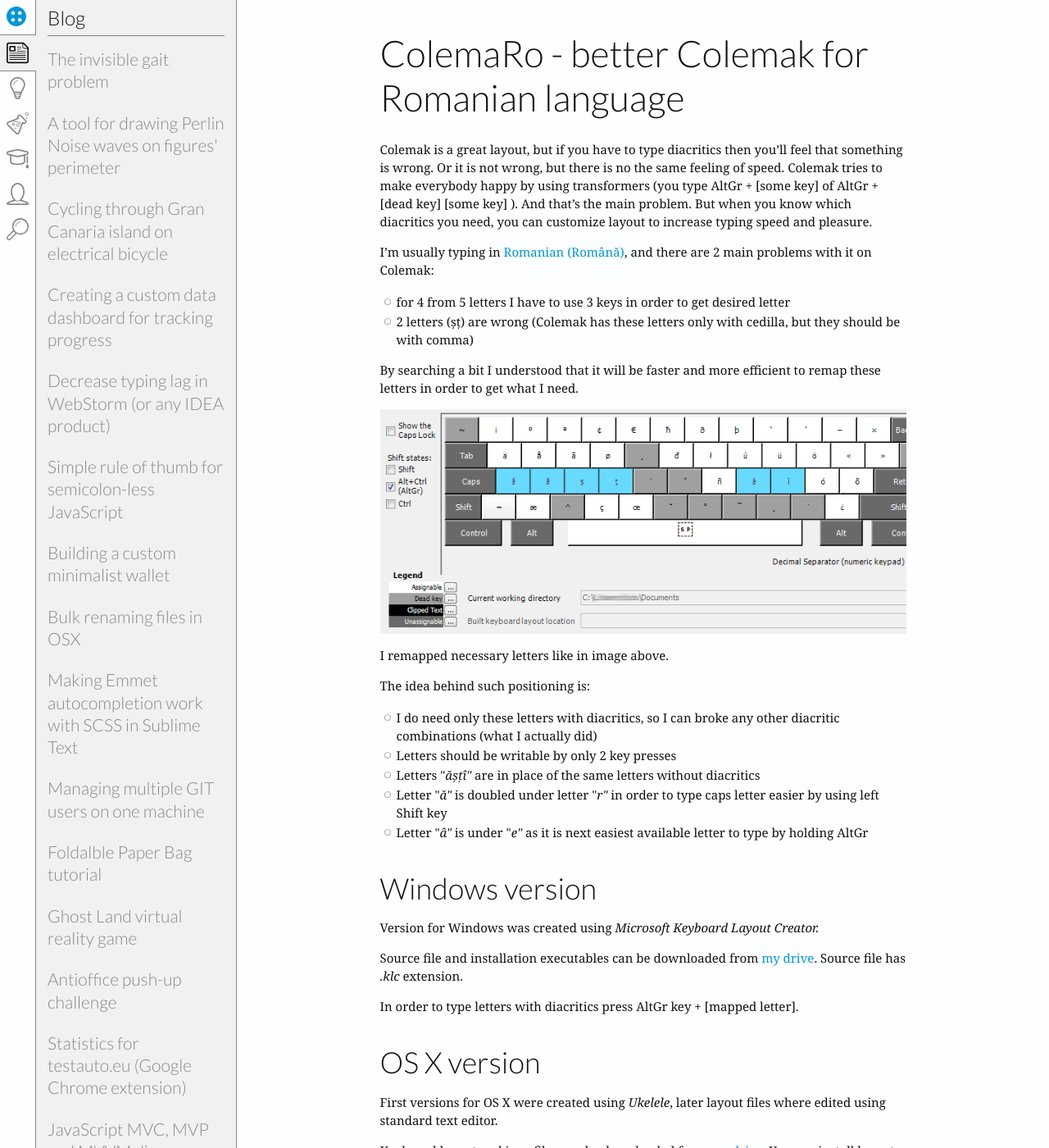
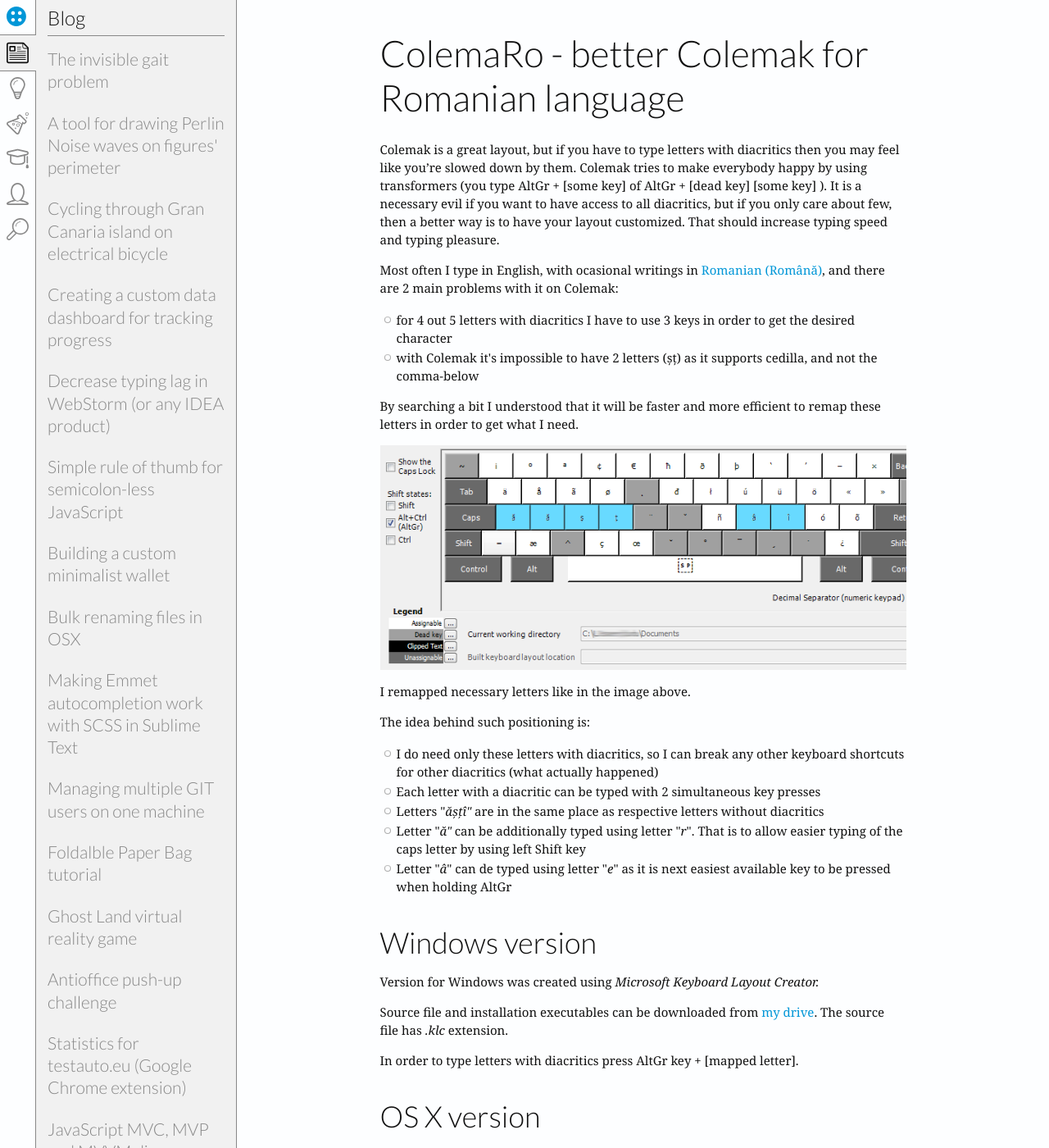
Before and after one commit to bumbu/bumbu.github.io, a Jekyll site: the page built from _posts/2013-04-05-better-colemak-for-romanian-language.md, in a window 1280 px wide and 1400 px high. Shown: the whole window at 82% size. Built offline with Jekyll 4.4.1, drawn with Linux system fonts in a browser that asks for light colours; some web fonts are replaced; some of the changed text lies outside the part shown.

Commit message:
Update 2013-04-05-better-colemak-for-romanian-language.md

```diff
--- a/_posts/2013-04-05-better-colemak-for-romanian-language.md
+++ b/_posts/2013-04-05-better-colemak-for-romanian-language.md
@@ -6,43 +6,41 @@ layout: post
 permalink: /better-colemak-for-romanian-language/
 categories: blog
 ---
-Colemak is a great layout, but if you have to type diacritics then you'll feel that something is wrong. Or it is not wrong, but there is no the same feeling of speed. Colemak tries to make everybody happy by using transformers (you type AltGr + [some key] of AltGr + [dead key] [some key] ). And that's the main problem. But when you know which diacritics you need, you can customize layout to increase typing speed and pleasure.
+Colemak is a great layout, but if you have to type letters with diacritics then you may feel like you're slowed down by them. Colemak tries to make everybody happy by using transformers (you type AltGr + [some key] of AltGr + [dead key] [some key] ). It is a necessary evil if you want to have access to all diacritics, but if you only care about few, then a better way is to have your layout customized. That should increase typing speed and typing pleasure.
 
-I'm usually typing in <a href="http://en.wikipedia.org/wiki/Romanian_alphabet">Romanian (Română)</a>, and there are 2 main problems with it on Colemak:
+Most often I type in English, with ocasional writings in <a href="http://en.wikipedia.org/wiki/Romanian_alphabet">Romanian (Română)</a>, and there are 2 main problems with it on Colemak:
 <ul>
-	<li><span style="line-height: 13px;">for 4 from 5 letters I have to use 3 keys in order to get desired letter</span></li>
-	<li>2 letters (șț) are wrong (Colemak has these letters only with cedilla, but they should be with comma)</li>
+	<li><span style="line-height: 13px;">for 4 out 5 letters with diacritics I have to use 3 keys in order to get the desired character</span></li>
+	<li>with Colemak it's impossible to have 2 letters (șț) as it supports cedilla, and not the comma-below</li>
 </ul>
 By searching a bit I understood that it will be faster and more efficient to remap these letters in order to get what I need.
 
 <img class="alignleft size-full wp-image-347" alt="ColemaRo" src="{{site.root}}/assets/images/2013/04/ColemaRo.png" width="735" height="314" />
 
-I remapped necessary letters like in image above.
+I remapped necessary letters like in the image above.
 
 The idea behind such positioning is:
 <ul>
-	<li><span style="line-height: 13px;">I do need only these letters with diacritics, so I can broke any other diacritic combinations (what I actually did)</span></li>
-	<li>Letters should be writable by only 2 key presses</li>
-	<li>Letters "<em>ășțî"</em> are in place of the same letters without diacritics</li>
-	<li>Letter "<em>ă"</em> is doubled under letter "<em>r"</em> in order to type caps letter easier by using left Shift key</li>
-	<li>Letter "<em>â"</em> is under "<em>e"</em> as it is next easiest available letter to type by holding AltGr</li>
+	<li>I do need only these letters with diacritics, so I can break any other keyboard shortcuts for other diacritics (what actually happened)</li>
+	<li>Each letter with a diacritic can be typed with 2 simultaneous key presses</li>
+	<li>Letters "<em>ășțî"</em> are in the same place as respective letters without diacritics</li>
+	<li>Letter "<em>ă"</em> can be additionally typed using letter "<em>r</em>". That is to allow easier typing of the caps letter by using left Shift key</li>
+	<li>Letter "<em>â</em>" can de typed using letter "<em>e</em>" as it is next easiest available key to be pressed when holding AltGr</li>
 </ul>
+
 <h2>Windows version</h2>
 Version for Windows was created using <em>Microsoft Keyboard Layout Creator.</em>
 
-Source file and installation executables can be downloaded from <a href="http://goo.gl/IE2Iz">my drive</a>. Source file has <em>.klc</em> extension.
+Source file and installation executables can be downloaded from <a href="http://goo.gl/IE2Iz">my drive</a>. The source file has <em>.klc</em> extension.
 
 In order to type letters with diacritics press AltGr key + [mapped letter].
+
 <h2>OS X version</h2>
-First versions for OS X were created using <em>Ukelele</em>, later layout files where edited using standard text editor.
+First versions for OS X were created using <em>Ukelele</em>, later it was edited using standard text editor.
 
 Keyboard layout and icon files can be downloaded from <a href="http://goo.gl/9Q5uiu" target="_blank">my drive</a>. You can install layout using one of 2 ways:
 <ol>
 	<li>Copy keyboard layout (ColemaRo) and icon (ColemaRo.icns) to <em>/Library/Keyboard Layouts/</em> or <em>~/Library/Keyboard Layouts/</em></li>
-	<li>Create a bundle using Ukelele, but it didn't work for me on OS X 10.8 and 10.9</li>
+	<li>Create a bundle using Ukelele (it didn't work for me on OS X 10.8 and 10.9)</li>
 </ol>
 In order to type letters with diacritics press Alt key + [mapped letter].
-
-But take in account that you still may need to have active at least one builtin keyboard layouts. It seems that it is not allowed to have active only removable layouts, and there is some logic in it.
-
-&nbsp;
```
